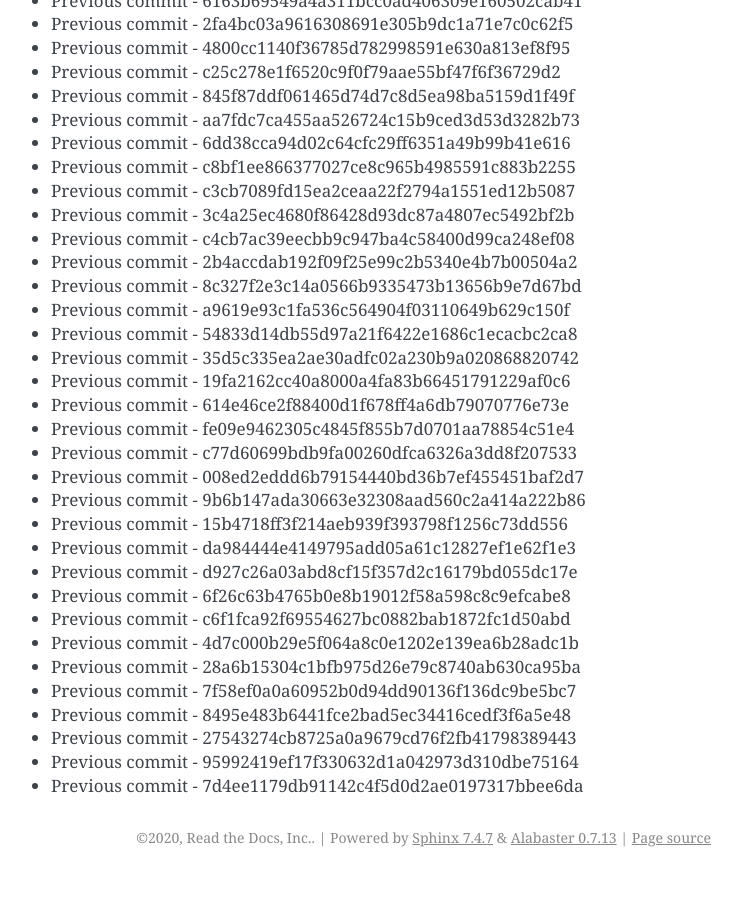
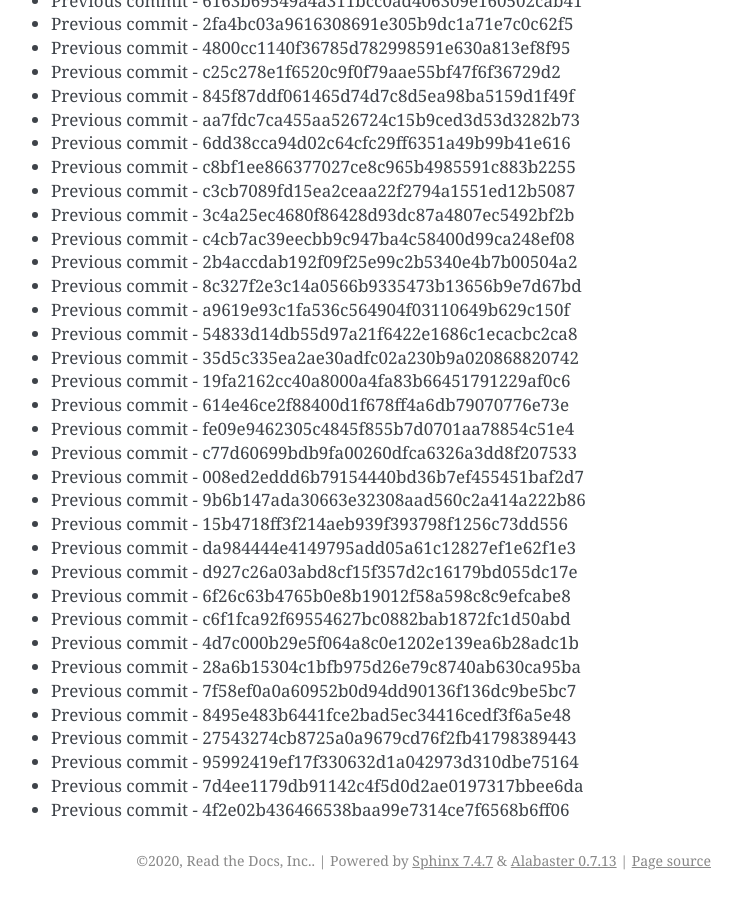
Before and after one commit to readthedocs/rtd-git-stresstest, a Sphinx documentation site: the page built from docs/updates.rst, in a window 1280 px wide and 900 px high, scrolled down 83944 px. Shown: the whole window, without its empty margins (399-1141 px from the left). Built offline with Sphinx 7.4.7, drawn with Linux system fonts in a browser that asks for light colours; before the commit the page ends 84821 px from its top, so only the background shows below that.

Commit message:
Generating commit from previous: 4f2e02b436466538baa99e7314ce7f6568b6ff06

```diff
--- a/docs/updates.rst
+++ b/docs/updates.rst
@@ -3559,3 +3559,4 @@ It can be tested for any performance characteristics.
 * Previous commit - 27543274cb8725a0a9679cd76f2fb41798389443
 * Previous commit - 95992419ef17f330632d1a042973d310dbe75164
 * Previous commit - 7d4ee1179db91142c4f5d0d2ae0197317bbee6da
+* Previous commit - 4f2e02b436466538baa99e7314ce7f6568b6ff06
```
